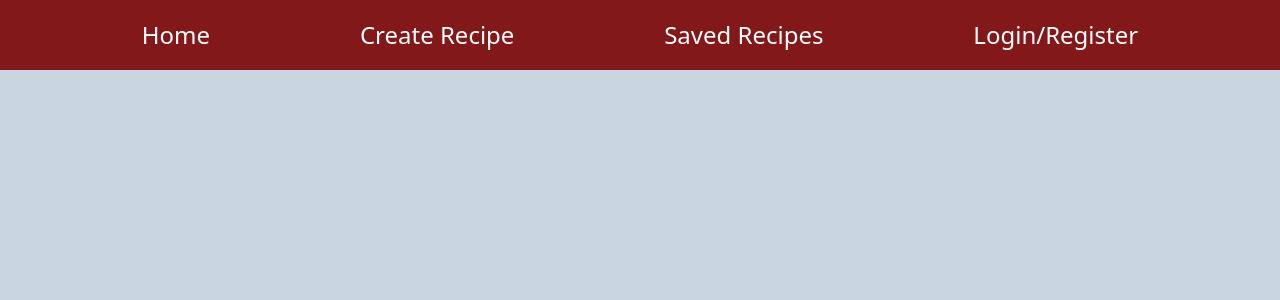
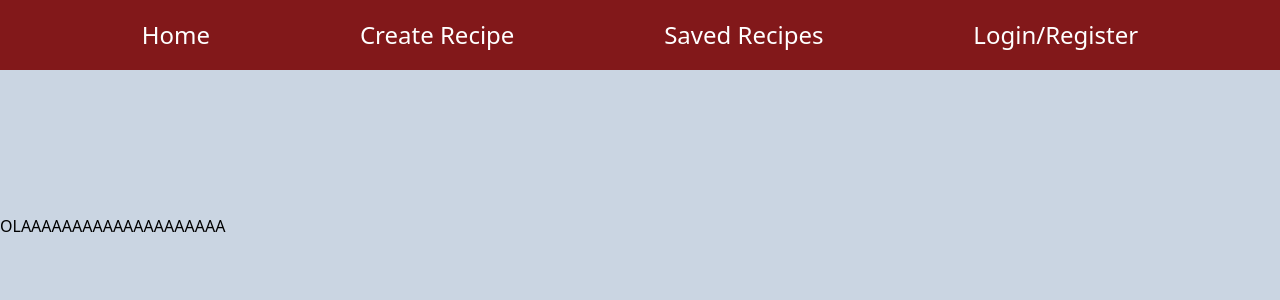
Before and after one commit to 2Rovian/recipes-crud, a React (Vite) app in the folder client-side/: page /create-recipe in a window 1280 px wide. Shown: the top 300 px of the page. Built offline with nearby package versions, Linux system fonts and the light colour scheme.

Commit message:
adicionando pages saved recipes and create recipe

```diff
--- a/client-side/src/App.jsx
+++ b/client-side/src/App.jsx
@@ -3,6 +3,8 @@ import Home from './pages/Home'
 import Login from './pages/Login'
 import Navbar from './components/Navbar'
 import { AuthProvider } from './components/authContext'
+import CreateRecipe from './pages/CreateRecipe.jsx'
+import SavedRecipes from './pages/SavedRecipes.jsx'
 
 function App() {
 
@@ -13,6 +15,8 @@ function App() {
         <Routes>
           <Route path='/' element={<Home />}></Route>
           <Route path='/login' element={<Login />}></Route>
+          <Route path='/create-recipe' element={<CreateRecipe />}/>
+          <Route path='/saved-recipes' element={<SavedRecipes />}/>
         </Routes>
       </BrowserRouter>
     </AuthProvider>
--- a/client-side/src/components/Navbar.jsx
+++ b/client-side/src/components/Navbar.jsx
@@ -1,8 +1,6 @@
 import React, { useState } from 'react'
 import { Link } from 'react-router-dom'
 import { useAuth } from './authContext';
-
-
 
 function Navbar() {
 
@@ -16,7 +14,7 @@ function Navbar() {
     const [showMenuDropdown, setShowMenuDropdown] = useState(false);
 
     return (
-        <div className='h-[70px] bg-red-900 text-white'>
+        <div className='h-[70px] bg-red-900 text-white font-medium'>
             <ul className='flex justify-evenly h-full items-center container mx-auto text-lg md:text-2xl'>
 
                 <Link to='/' className='rounded-full'>
@@ -25,13 +23,13 @@ function Navbar() {
                     </li>
                 </Link>
 
-                <Link to='/' className='rounded-full'>
+                <Link to='/create-recipe' className='rounded-full'>
                     <li className='hover:bg-orange-300 hover:text-slate-950 rounded-full px-2 py-1 ease-in-out duration-500 cursor-pointer'>
                         Create Recipe
                     </li>
                 </Link>
 
-                <Link to='/' className='rounded-full'>
+                <Link to='/saved-recipes' className='rounded-full'>
                     <li className='hover:bg-orange-300 hover:text-slate-950 rounded-full px-2 py-1 ease-in-out duration-500 cursor-pointer'>
                         Saved Recipes
                     </li>
--- /dev/null
+++ b/client-side/src/pages/CreateRecipe.jsx
@@ -0,0 +1,11 @@
+import React from 'react'
+
+function CreateRecipe() {
+  return (
+    <div>
+        <p className='mt-36'>OLAAAAAAAAAAAAAAAAAAAA</p>
+    </div>
+  )
+}
+
+export default CreateRecipe
--- /dev/null
+++ b/client-side/src/pages/SavedRecipes.jsx
@@ -0,0 +1,11 @@
+import React from 'react'
+
+function SavedRecipes() {
+  return (
+    <div>
+        <div>your favorites recipes!</div>
+    </div>
+  )
+}
+
+export default SavedRecipes
```
